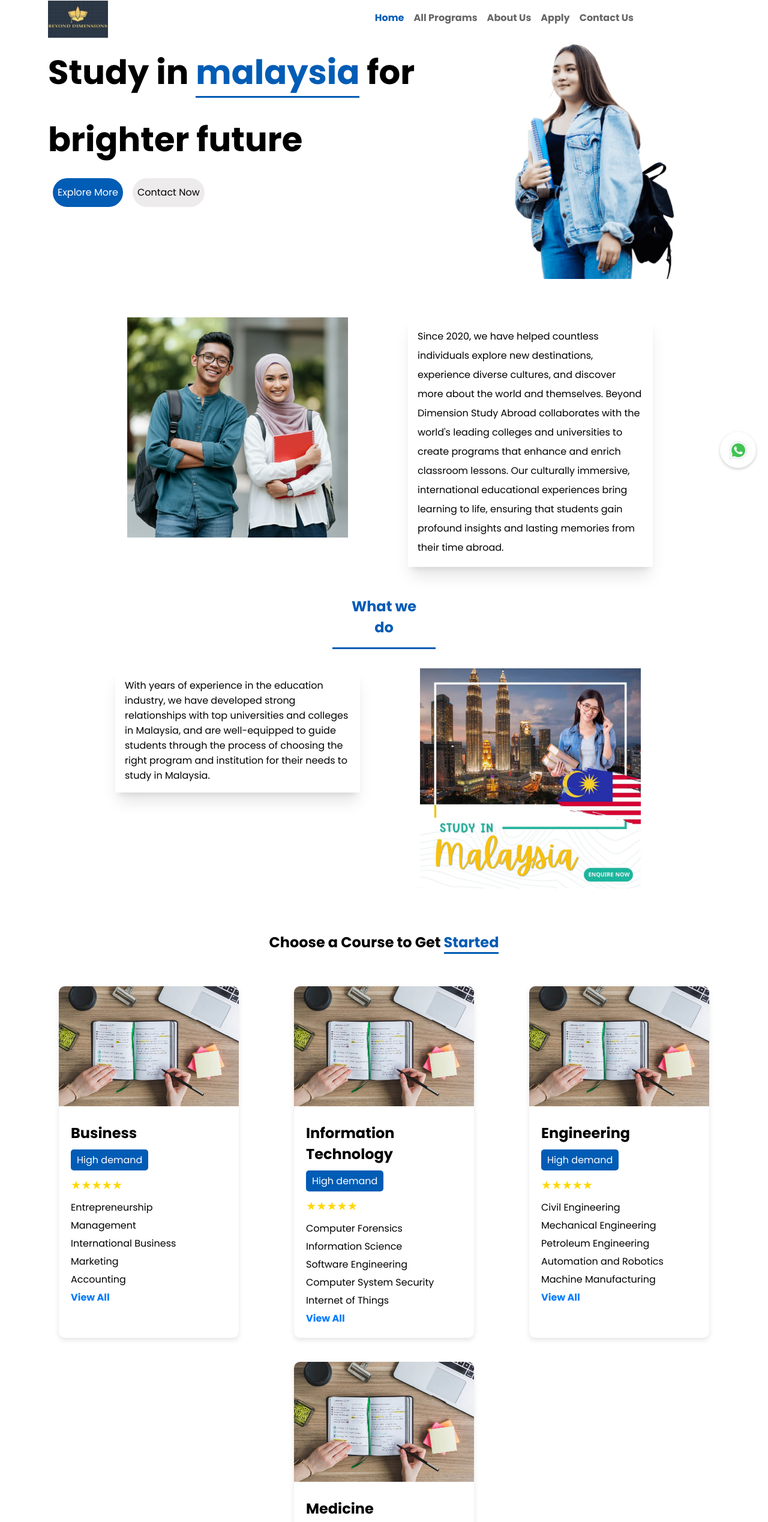
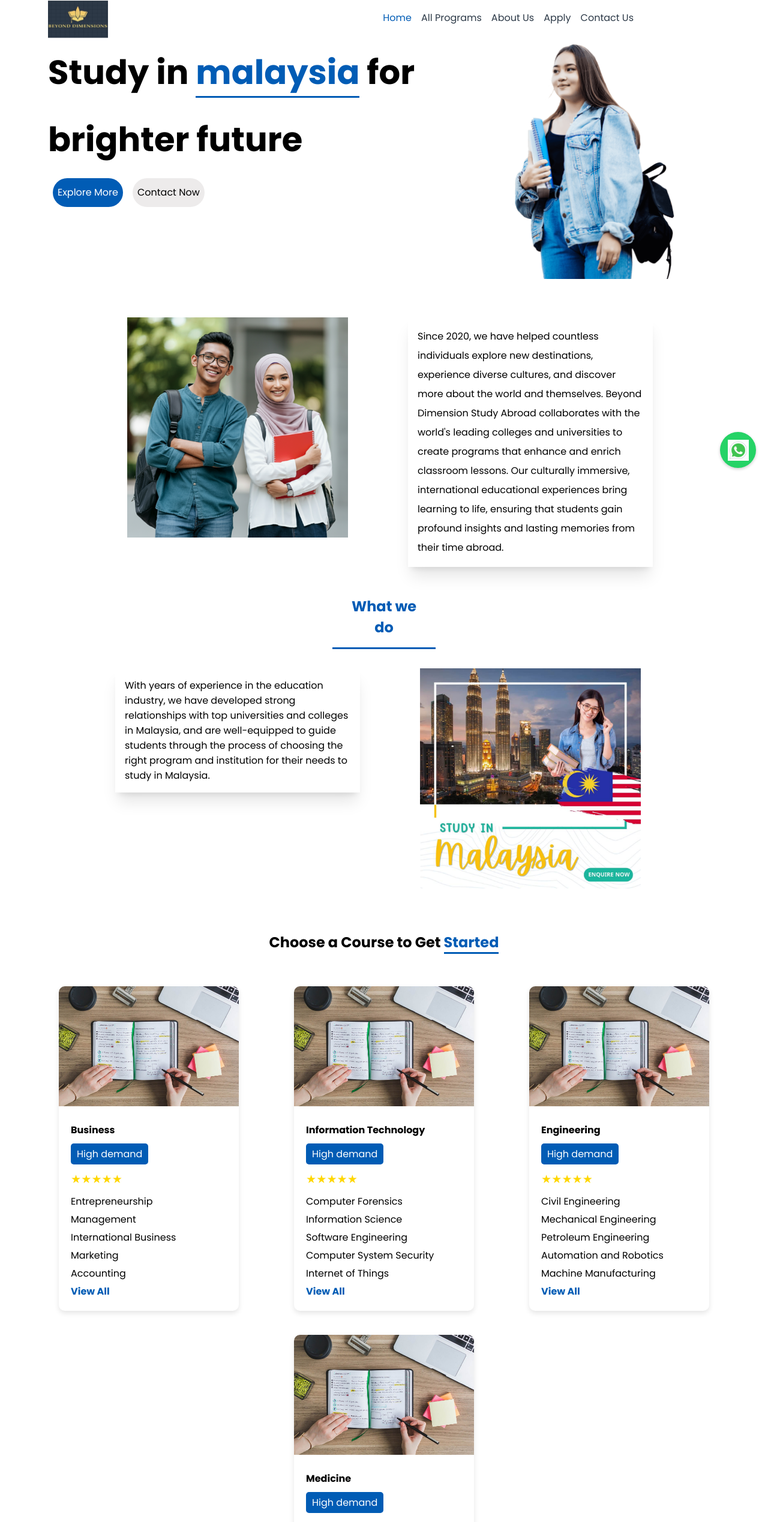
Before and after one commit to Baboucar/sabroad, a Vue app: page / in a window 1280 px wide. Shown: the top 2537 px of the page at 60% size. Built offline with nearby package versions, Linux system fonts and the light colour scheme; a web font is replaced by a local one.

Commit message:
fix nav color

```diff
--- a/src/components/Home.vue
+++ b/src/components/Home.vue
@@ -285,7 +285,7 @@ img{
 
 .card .content h3 {
     margin: 0 0 10px;
-    font-size: 1.5em;
+    font-size: 1rem;
 }
 
 .card .content p {
@@ -324,7 +324,7 @@ img{
 
 .card .content a {
     text-decoration: none;
-    color: #007BFF;
+    color: #015cb5;
     font-weight: bold;
 }
 
--- a/src/components/Nav.vue
+++ b/src/components/Nav.vue
@@ -38,9 +38,9 @@ a {
   display: block;
   padding-top: 1rem;
   margin-left: 1rem;
-  color: rgba(0, 0, 0, 0.6);
+  color: #2C3947;
   font-size: 1.5rem;
-  font-weight: bold;
+
   margin-top: -15px;
 }
 
--- a/src/components/Whatsapp.vue
+++ b/src/components/Whatsapp.vue
@@ -25,7 +25,7 @@
     position: fixed;
     bottom: 20px;
     right: 20px;
-
+    background-color: #25d366;
     border-radius: 50%;
     width: 60px;
     height: 60px;
```
